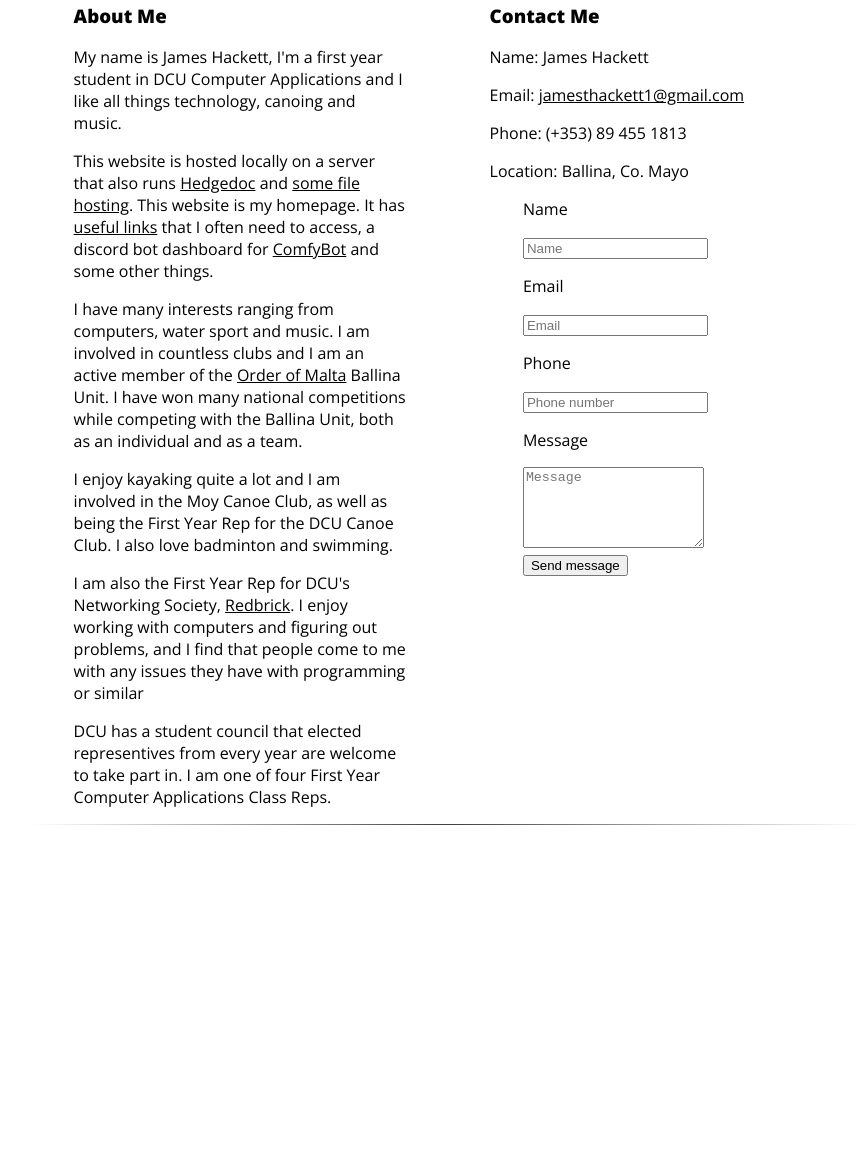
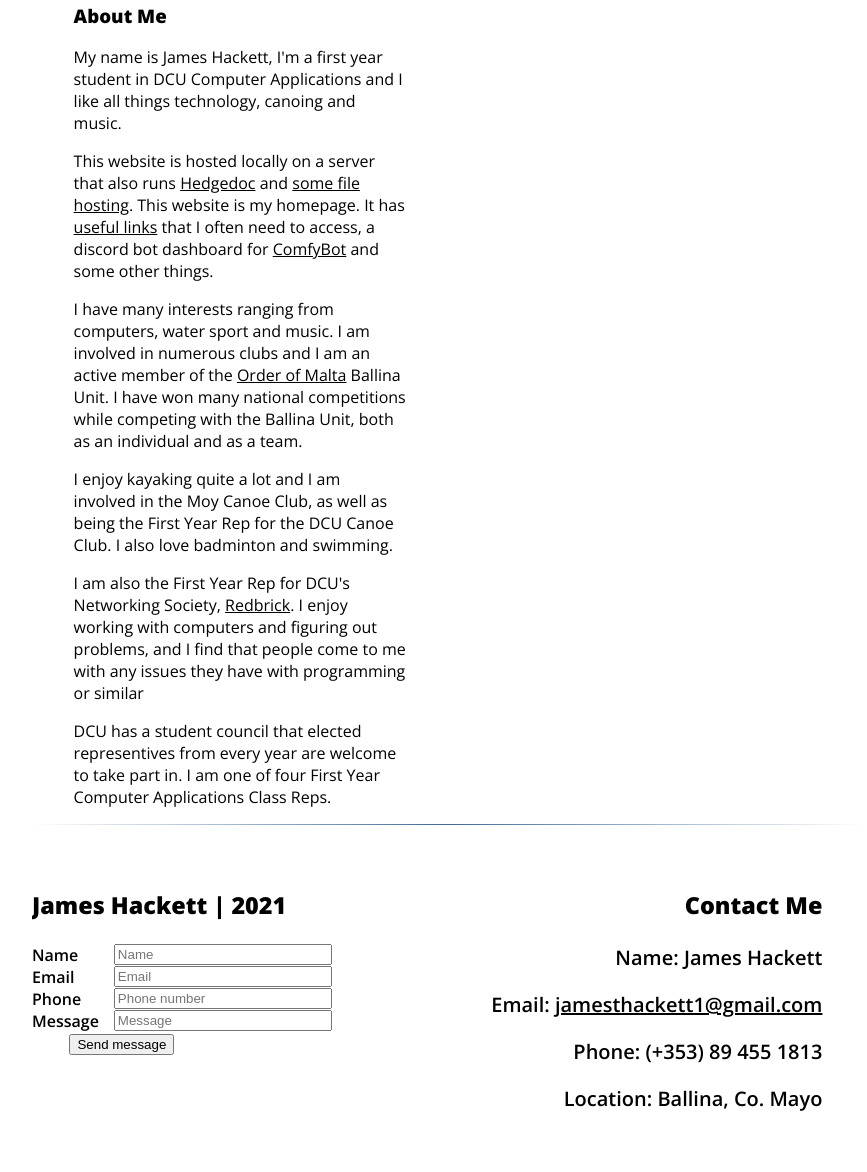
Before and after one commit to DistroByte/website, a plain HTML site: page index.html in a window 1280 px wide. Shown: the part 427-1599 px from the top of the page, without its empty margins (192-1059 px from the left). Before the commit the page ends 1252 px from the top, so only its background shows below. Drawn offline with nearby package versions, Linux system fonts and the light colour scheme.

Commit message:
:construction: WIP: adding contact form

```diff
--- a/index.html
+++ b/index.html
@@ -48,7 +48,7 @@
             href="http://www.github.com/DistroByte/ComfyBot" target="_blank" rel="noopener noreferrer">ComfyBot</a> and
           some other things. </p>
         <p class="tidy-link">I have many interests ranging from computers, water sport and music. I am involved in
-          countless clubs and I am an active member of the <a
+          numerous clubs and I am an active member of the <a
             href="https://en.wikipedia.org/wiki/Order_of_Malta_Ambulance_Corps">Order of Malta</a> Ballina Unit. I have
           won many national competitions while competing with the Ballina Unit, both as an individual and as a team.</p>
         <p>I enjoy kayaking quite a lot and I am involved in the Moy Canoe Club, as well as being the
@@ -61,42 +61,7 @@
       </div>
     </div>
     <div class="two-column">
-      <div>
-        <h3 id="contact">Contact Me</h3>
-        <p>Name: James Hackett</p>
-        <p class="tidy-link">Email: <a
-            href="https://mail.google.com/mail/?view=cm&source=mailto&to=[jamesthackett1@gmail.com]" target="_blank"
-            rel="noopener noreferrer">jamesthackett1@gmail.com</a>
-        </p>
-        <p>Phone: (+353) 89 455 1813</p>
-        <p>Location: Ballina, Co. Mayo</p>
 
-        <form action="https://formspree.io/f/xgeppygr" method="post">
-          <div class="text">
-            <p>Name</p>
-            <input class="text-box" id="contact-name" type="text" name="contact-name" placeholder="Name"
-              autocomplete="off" />
-          </div>
-          <div class="text">
-            <p>Email</p>
-            <input class="text-box" id="contact-email" type="email" name="contact-email" placeholder="Email"
-              autocomplete="off" />
-          </div>
-          <div class="text">
-            <p>Phone</p>
-            <input class="text-box" id="contact-phone" type="tel" name="contact-phone" placeholder="Phone number"
-              autocomplete="off" />
-          </div>
-          <div class="text">
-            <p>Message</p>
-            <textarea class="text-box" id="contact-message" name="contact-message" rows="5" placeholder="Message"
-              autocomplete="off"></textarea>
-          </div>
-          <div>
-            <input class="button" type="submit" value="Send message" />
-          </div>
-        </form>
-      </div>
     </div>
   </div>
 
@@ -108,6 +73,49 @@
 
   <hr>
 
+  <footer class="two-column-container">
+    <div class="two-column">
+      <h3>James Hackett | 2021</h3>
+      <form action="https://formspree.io/f/xgeppygr" method="post">
+        <div class="text">
+          <label for="contact-name">Name</label>
+          <input class="text-box" id="contact-name" type="text" name="contact-name" placeholder="Name"
+            autocomplete="off" />
+        </div>
+        <div class="text">
+          <label for="contact-email">Email</label>
+          <input class="text-box" id="contact-email" type="email" name="contact-email" placeholder="Email"
+            autocomplete="off" />
+        </div>
+        <div class="text">
+          <label for="contact-phone">Phone</label>
+          <input class="text-box" id="contact-phone" type="tel" name="contact-phone" placeholder="Phone number"
+            autocomplete="off" />
+        </div>
+        <div class="text">
+          <label for="contact-message">Message</label>
+          <input class="text-box" id="contact-message" name="contact-message" rows="5" placeholder="Message"
+            autocomplete="off"></input>
+        </div>
+        <div>
+          <input class="button" type="submit" value="Send message" />
+        </div>
+      </form>
+    </div>
+    <div class="two-column" style="text-align: right;">
+      <div>
+        <h3 id="contact">Contact Me</h3>
+        <p>Name: James Hackett</p>
+        <p class="tidy-link">Email: <a
+            href="https://mail.google.com/mail/?view=cm&source=mailto&to=[jamesthackett1@gmail.com]" target="_blank"
+            rel="noopener noreferrer">jamesthackett1@gmail.com</a>
+        </p>
+        <p>Phone: (+353) 89 455 1813</p>
+        <p>Location: Ballina, Co. Mayo</p>
+      </div>
+    </div>
+  </footer>
+
 </body>
 
 </html>
--- a/styles.css
+++ b/styles.css
@@ -151,5 +151,45 @@ hr {
   border: 0;
   height: 1px;
   margin: 0px;
-  background-image: linear-gradient(to right, rgba(0, 0, 0, 0), rgba(0, 0, 0, 0.75), rgba(0, 0, 0, 0));
+  background-image: linear-gradient(to right, rgb(0, 56, 119, 0), rgb(0, 56, 119, 0.75), rgb(0, 56, 119, 0));
 }
+
+/* Footer Styling */
+
+footer {
+  width: 100%;
+  font-weight: 600;
+  font-size: 20px;
+  overflow: hidden;
+  margin: 0px;
+  padding: 40px 0px 40px;
+}
+
+footer form {
+  display: flex;
+  flex-wrap: wrap;
+  width: 90%;
+  padding: 0px;
+  margin: 0px;
+}
+
+footer form div {
+  font-size: 16px;
+  width: 20%;
+  margin: 0px;
+  padding: 0px;
+}
+
+footer form div.text {
+  margin: 0px;
+}
+
+footer form div.text label {
+  margin: 0px;
+}
+
+footer form div.text input {
+  margin: 0px;
+  float: right;
+  min-width: 70%;
+}
```
Also changed, not shown: pages/dcu/index.html (+11 -0 lines), pages/links/index.html (+9 -0 lines).
